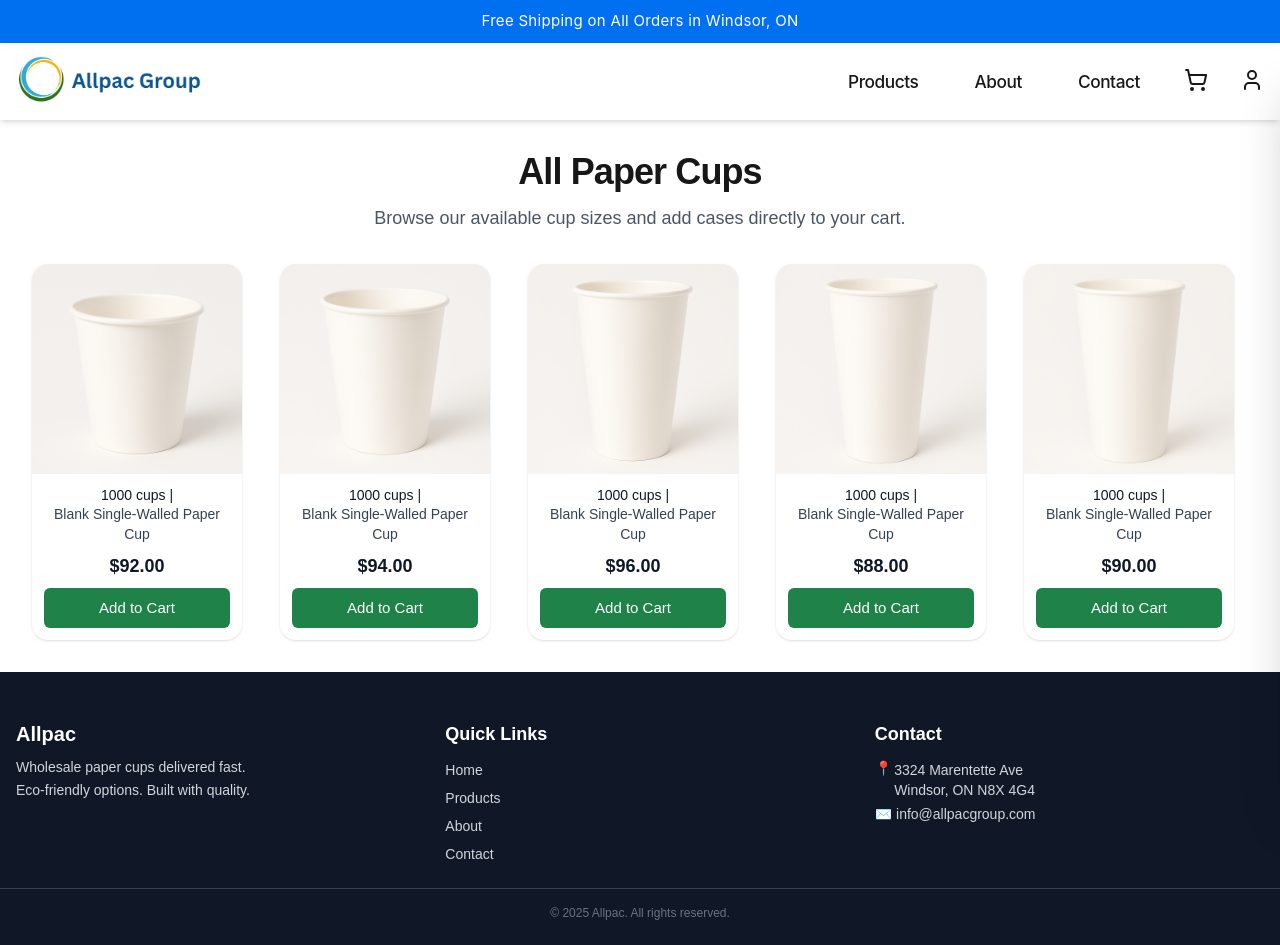
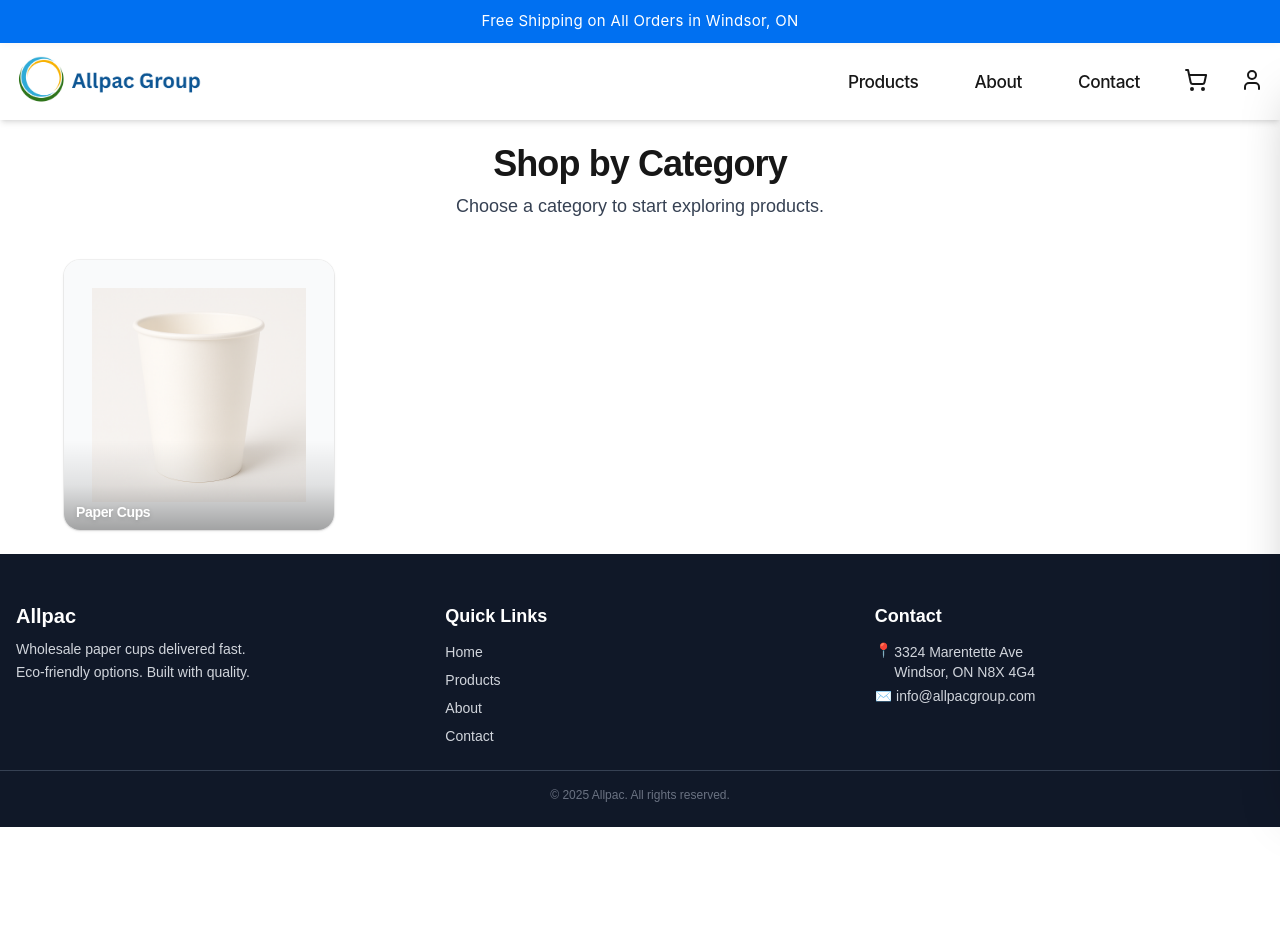
Before and after one commit to Emadedin1/allpacstore, a Next.js app: page /products in a window 1280 px wide. After the commit the page ends 827 px from the top, so only its background shows below. Built offline with nearby package versions, Linux system fonts and the light colour scheme.

Commit message:
Update page.jsx

```diff
--- a/src/app/products/page.jsx
+++ b/src/app/products/page.jsx
@@ -1,35 +1,74 @@
 "use client";
 
-import CupCard from "../../components/CupCard";
-import { products } from "../../data/products";
+import Link from "next/link";
+import Image from "next/image";
 
-export default function ProductsPageGrid() {
-  // Adjustable card min width; CupCard uses w-[var(--card-min)]
-  const cardMin = 210; // tweak (e.g. 200, 220) to fit your layout preference
+export default function ProductsCategoriesPage() {
+  // Single category (Shop by Category) – simple card: image + small label.
+  const categories = [
+    {
+      slug: "cups",
+      title: "Paper Cups",
+      image: "/cups/12oz.png", // using 12 oz as the example image
+    },
+  ];
 
   return (
-    <main className="max-w-7xl mx-auto p-6 md:p-8 space-y-8">
+    <main className="p-6 space-y-10">
       {/* Heading */}
-      <header className="text-center space-y-3">
-        <h1 className="text-4xl font-bold tracking-tight">All Paper Cups</h1>
-        <p className="text-lg text-gray-600">
-          Browse our available cup sizes and add cases directly to your cart.
+      <header className="max-w-4xl mx-auto text-center space-y-2">
+        <h1 className="text-4xl font-bold tracking-tight">Shop by Category</h1>
+        <p className="text-lg text-gray-700">
+          Choose a category to start exploring products.
         </p>
       </header>
 
-      {/* Product Grid */}
-      <section
-        className="grid gap-5 sm:gap-6"
-        style={{
-          // Responsive auto-fitting columns; CupCard keeps its own width
-          // We still define --card-min for the width utility inside CupCard.
-          gridTemplateColumns: "repeat(auto-fill, minmax(var(--card-min), 1fr))",
-          ["--card-min"]: `${cardMin}px`,
-        }}
-      >
-        {products.map((cup) => (
-          <CupCard key={cup.slug} cup={cup} />
-        ))}
+      {/* Categories (very simple grid) */}
+      <section className="max-w-6xl mx-auto">
+        <div className="grid grid-cols-2 sm:grid-cols-3 md:grid-cols-4 gap-6">
+          {categories.map((cat) => (
+            <Link
+              key={cat.slug}
+              href={`/products/${cat.slug}`}
+              aria-label={`Browse ${cat.title}`}
+              className="
+                group relative overflow-hidden rounded-2xl
+                bg-white ring-1 ring-black/5 hover:ring-black/10
+                shadow-sm hover:shadow-md transition
+                focus:outline-none focus-visible:ring-2 focus-visible:ring-black/20
+                flex flex-col
+              "
+            >
+              {/* Square image area; object-contain so the whole cup shows */}
+              <div className="relative aspect-square w-full bg-gray-50 flex items-center justify-center">
+                <Image
+                  src={cat.image}
+                  alt={cat.title}
+                  fill
+                  sizes="(max-width:640px) 45vw, (max-width:1024px) 25vw, 220px"
+                  className="
+                    object-contain
+                    p-6 sm:p-7
+                    transition-transform duration-300
+                    group-hover:scale-[1.05]
+                  "
+                  priority
+                />
+                {/* Soft gradient at bottom for text legibility (light, since text is small) */}
+                <div className="pointer-events-none absolute inset-x-0 bottom-0 h-1/3 bg-gradient-to-t from-black/35 via-black/10 to-transparent" />
+                <span
+                  className="
+                    absolute left-3 bottom-2
+                    text-white text-sm font-semibold tracking-tight
+                    drop-shadow-sm
+                  "
+                >
+                  {cat.title}
+                </span>
+              </div>
+            </Link>
+          ))}
+        </div>
       </section>
     </main>
   );
```
